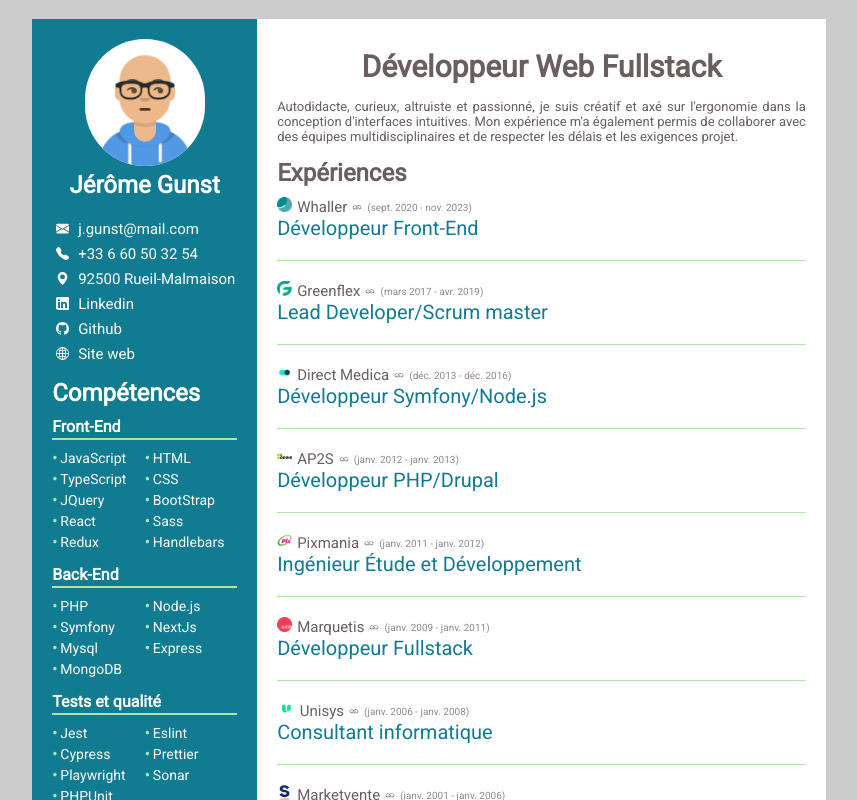
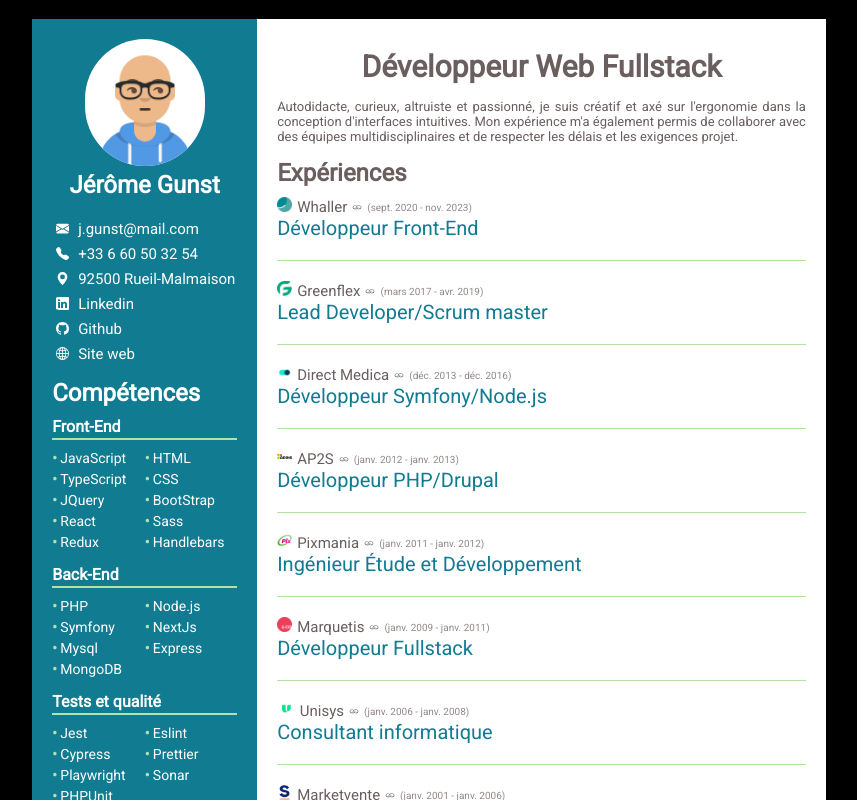
Before and after one commit to nwl-x/my-resume, a Next.js app: page / in a window 1280 px wide. Shown: the top 800 px of the page, without its empty margins (211-1068 px from the left). Built offline with nearby package versions, Linux system fonts and the light colour scheme.

Commit message:
update packages

```diff
--- a/package.json
+++ b/package.json
@@ -19,7 +19,7 @@
     "babel-preset-next": "^1.4.0",
     "dayjs": "^1.11.11",
     "mongodb": "^6.7.0",
-    "next": "14.2.3",
+    "next": "14.2.4",
     "react": "^18",
     "react-bootstrap-icons": "^1.11.4",
     "react-dom": "^18"
@@ -30,8 +30,8 @@
     "@types/react-dom": "^18",
     "@typescript-eslint/eslint-plugin": "^7.11.0",
     "@typescript-eslint/parser": "^7.11.0",
-    "eslint": "^8",
-    "eslint-config-next": "14.2.3",
+    "eslint": "^9",
+    "eslint-config-next": "14.2.4",
     "typescript": "^5"
   }
 }
--- a/src/app/globals.css
+++ b/src/app/globals.css
@@ -1,5 +1,5 @@
 :root {
-  --body-color: #ccc;
+  --body-color: #000000;
   --page-shadow-color: rgba(0, 0, 0, 0.5);
   --primary-color: #fffae6;
   --secondary-color: #117b91;
--- a/src/type.d.ts
+++ b/src/type.d.ts
@@ -1,5 +1,5 @@
-import { ComponentType } from 'react'
-import { IconProps } from 'react-bootstrap-icons'
+import type { ComponentType } from 'react'
+import type { IconProps } from 'react-bootstrap-icons'
 
 export type Basics = {
   label: string
@@ -23,8 +23,6 @@
     url: string
   }[]
 }
-
-// ==
 
 export type Work = {
   company: string
```
Also changed, not shown: 1 other file (tests, documents, lock files or other folders).
